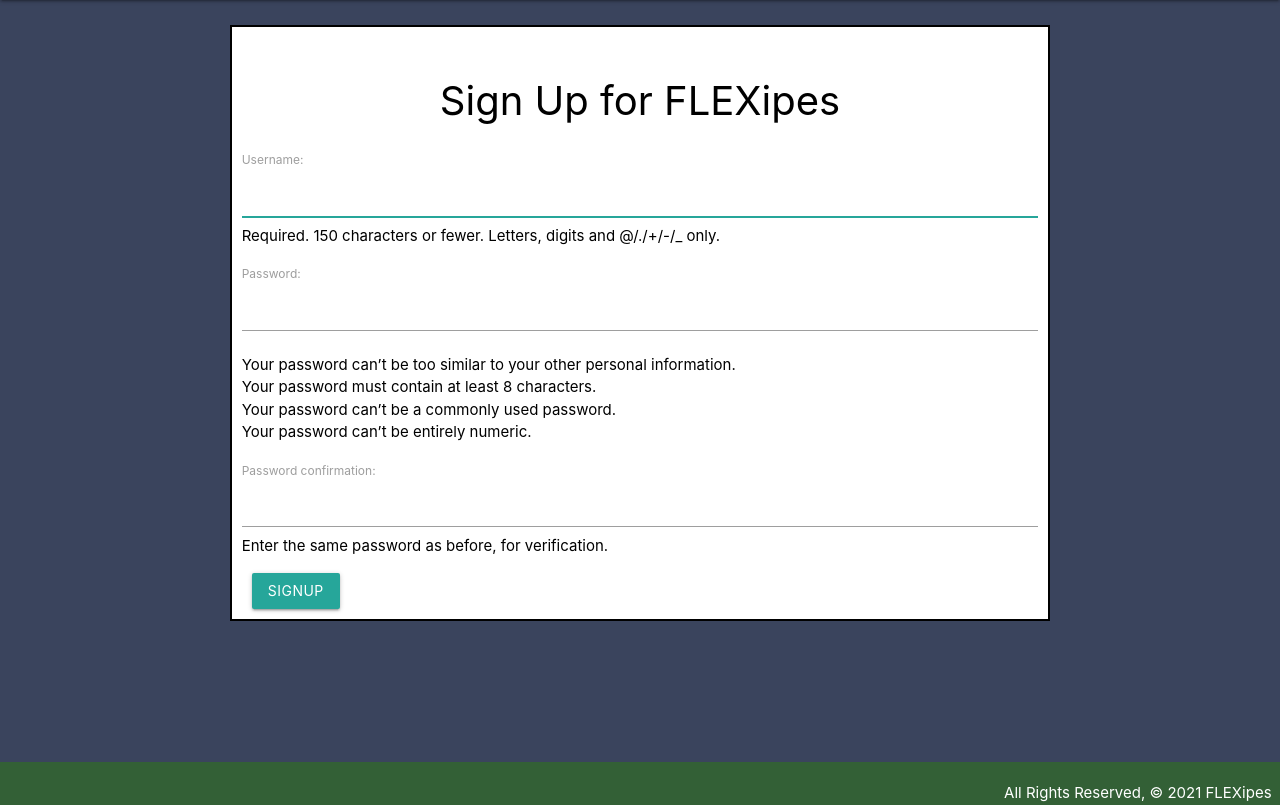
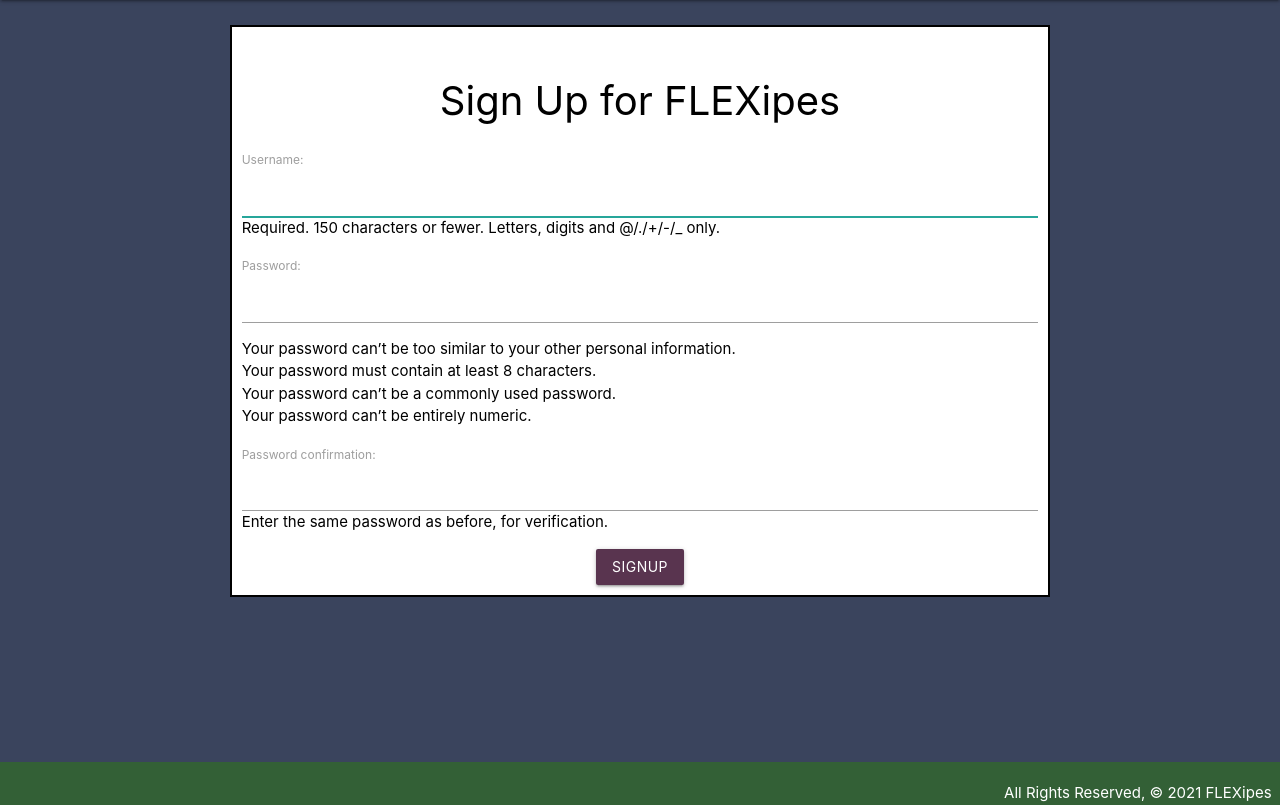
Before and after one commit to raulrodriguez8/FLEXipes, a Django app: page /accounts/signup/ in a window 1280 px wide. Shown: the part 64-869 px from the top of the page. Run offline with Django 3.2, Linux system fonts and the light colour scheme.

Commit message:
added button colors and centered buttons

```diff
--- a/main_app/static/css/style.css
+++ b/main_app/static/css/style.css
@@ -48,3 +48,7 @@ input.btn {
   text-align: center;
   font-size: 40px;
 }
+
+.sign-up-form input {
+  margin: auto !important;
+}
--- a/main_app/templates/registration/login.html
+++ b/main_app/templates/registration/login.html
@@ -13,7 +13,7 @@
 <form method="post" action="{% url 'login' %}">
     {% csrf_token %}
     {{ form.as_p }}
-    <input type="submit" class="btn" value="login">
+    <input style="background-color: #59344F; display:flex; align-self: center; justify-content: center; text-align: center;" type="submit" class="btn" value="login">
     <input type="hidden" name="next" value="{{ next }}">
 </form>
     </div>
--- a/main_app/templates/registration/signup.html
+++ b/main_app/templates/registration/signup.html
@@ -15,7 +15,7 @@
 <form method="post" action="{% url 'signup' %}">
     {% csrf_token %}
   {{ form.as_p }}
-  <input type="submit" class="btn" value="signup">
+  <input style="background-color: #59344F; display:flex; align-self: center; justify-content: center; text-align: center;" type="submit" class="btn" value="signup">
 </form>
 </div>
 </div>
```
